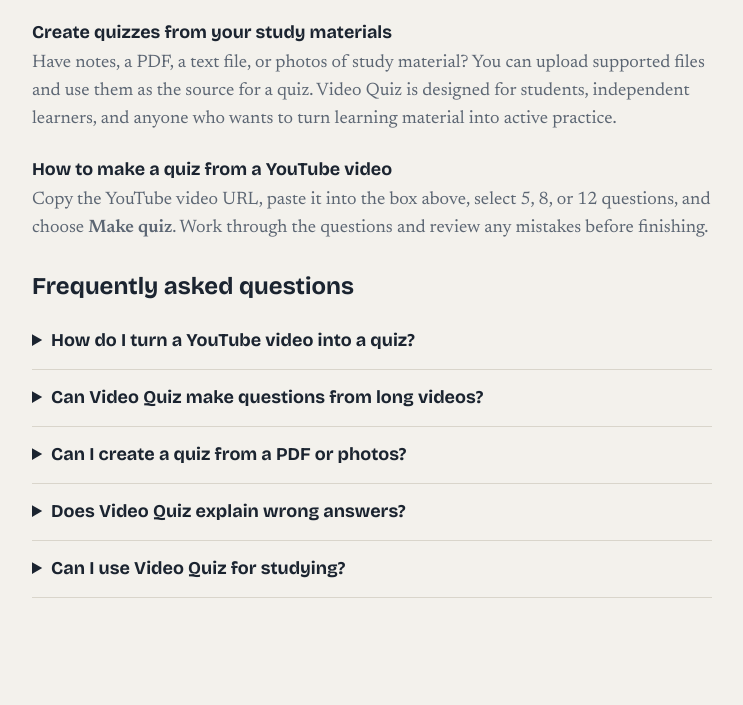
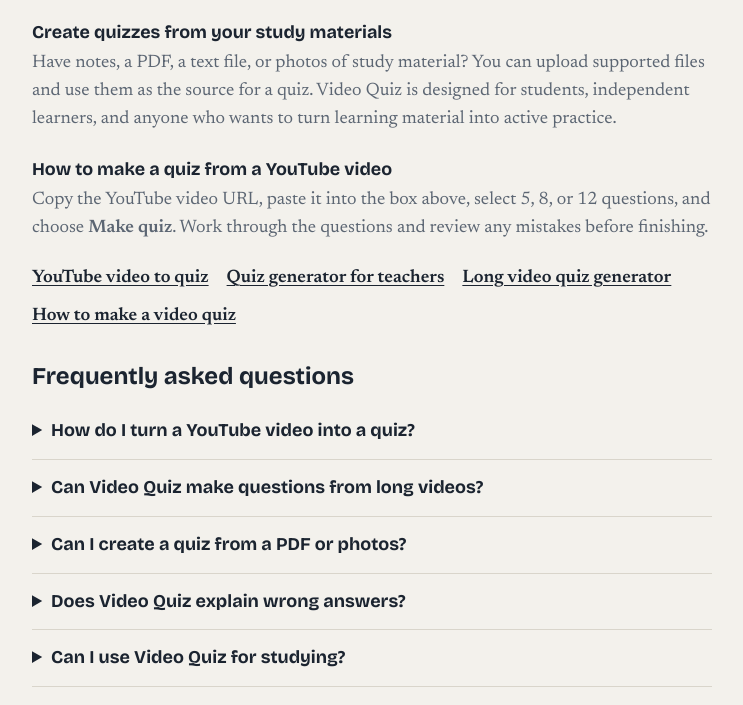
Before and after one commit to sabitomar07-create/video-quiz, a website: page index.html in a window 1280 px wide. Shown: the part 844-1549 px from the top of the page, without its empty margins (268-1011 px from the left). Before the commit the page ends 1522 px from the top, so only its background shows below. Drawn offline with nearby package versions, Linux system fonts and the light colour scheme.

Commit message:
Link SEO landing pages from homepage

```diff
--- a/index.html
+++ b/index.html
@@ -88,6 +88,7 @@ button.source-tab[aria-pressed="true"]{background:var(--ink);color:var(--paper);
 .seo-content h3{font-family:"Bricolage Grotesque","Cairo",system-ui,sans-serif;font-size:1.12rem;line-height:1.3;margin:24px 0 6px}
 .seo-content p{color:var(--muted);max-width:68ch;margin:0 0 12px}
 .seo-faq{margin-top:28px}
+.seo-links{display:flex;flex-wrap:wrap;gap:10px 18px;margin:22px 0 30px}.seo-links a{color:var(--ink);font-weight:700;text-decoration:underline;text-underline-offset:3px}
 .seo-faq details{padding:14px 0;border-bottom:1px solid var(--line)}
 .seo-faq summary{font-family:"Bricolage Grotesque","Cairo",system-ui,sans-serif;font-weight:700;cursor:pointer}
 .seo-faq details p{margin:10px 0 0}
@@ -188,6 +189,12 @@ h2{font-size:1.5rem;line-height:1.25;margin:0 0 22px;font-weight:700}
   <h3>How to make a quiz from a YouTube video</h3>
   <p>Copy the YouTube video URL, paste it into the box above, select 5, 8, or 12 questions, and choose <strong>Make quiz</strong>. Work through the questions and review any mistakes before finishing.</p>
 
+  <div class="seo-links" aria-label="Explore Video Quiz guides">
+    <a href="/youtube-video-to-quiz/">YouTube video to quiz</a>
+    <a href="/ai-quiz-generator-for-teachers/">Quiz generator for teachers</a>
+    <a href="/long-video-quiz-generator/">Long video quiz generator</a>
+    <a href="/how-to-make-a-quiz-from-a-video/">How to make a video quiz</a>
+  </div>
   <div class="seo-faq" aria-labelledby="faq-heading">
     <h2 id="faq-heading">Frequently asked questions</h2>
     <details>
```
